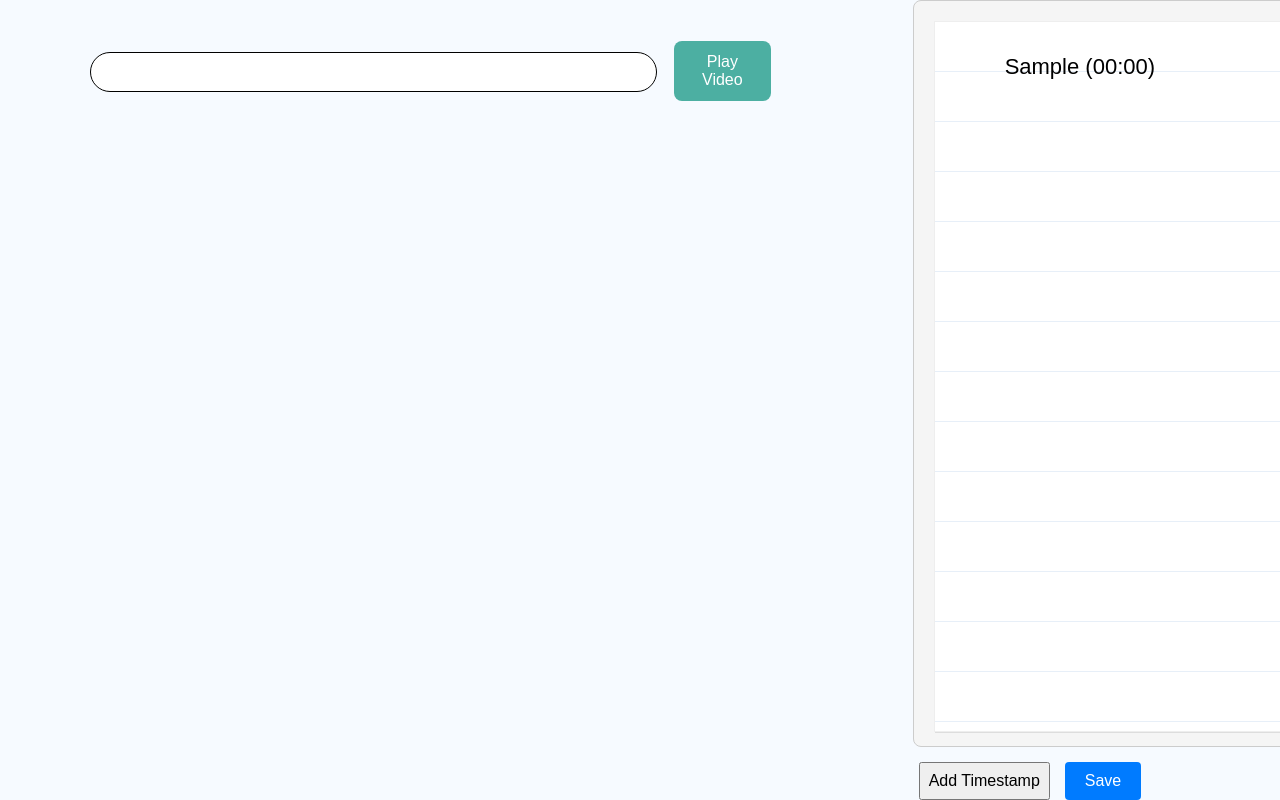
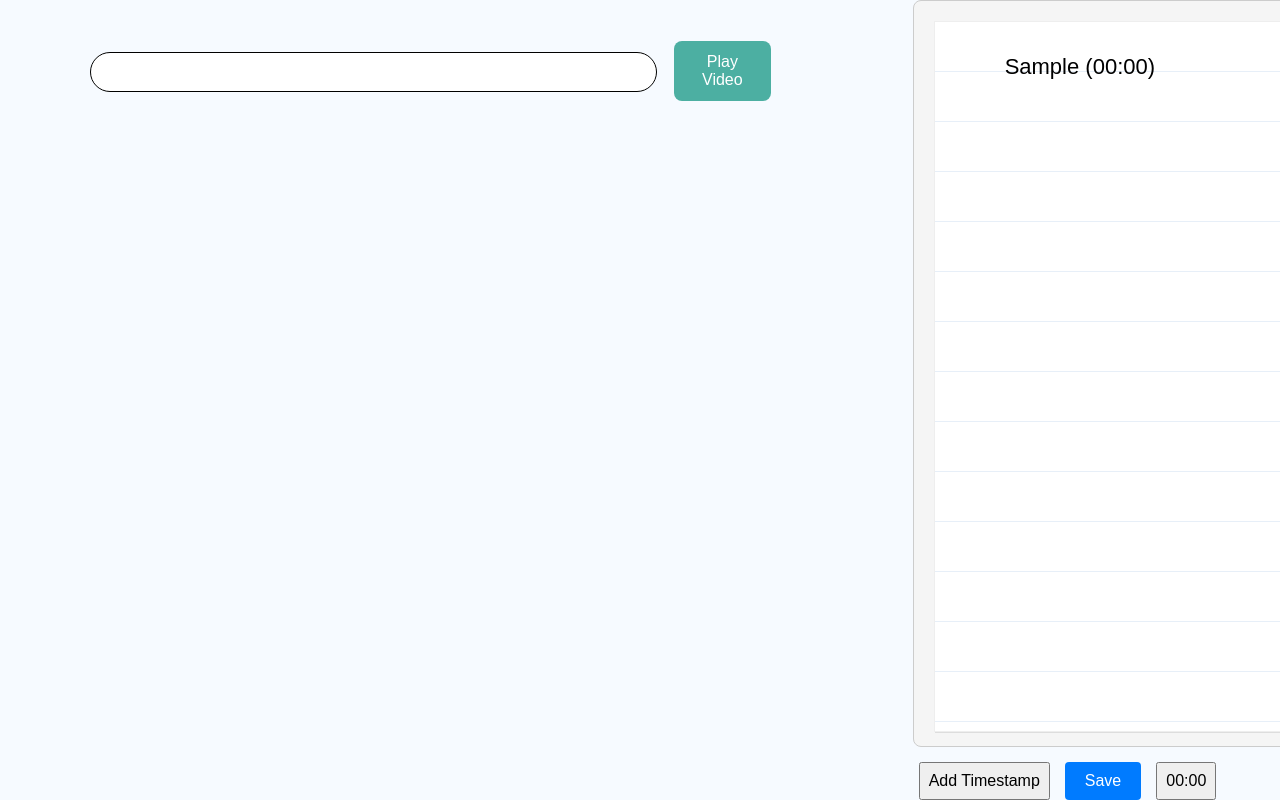
Before and after one commit to RobAMcDougall/revision-react-app, a React (Vite) app: page /VideoTaking in a window 1280 px wide. Both pictures are taken after typing "Sample" into the empty fields and a click on the button "Add Timestamp". Shown: the part 60-860 px from the top of the page. Built offline with nearby package versions, Linux system fonts and the light colour scheme.

Commit message:
add timestamp buttons

```diff
--- a/src/components/Notes/index.jsx
+++ b/src/components/Notes/index.jsx
@@ -1,41 +1,63 @@
 import { useState, useRef } from "react";
 import "./Note.css";
 
-const Notes = ({ currentTimestamp, setCurrentTimestamp }) => {
+const Notes = ({ currentTimestamp, setCurrentTimestamp, playerRef }) => {
   const [note, setNote] = useState("");
   const textareaRef = useRef(null);
+
+  const handleSkipToTimestamp = (timestamp) => {
+    setCurrentTimestamp(timestamp);
+    const player = playerRef.current;
+    if (player && player.seekTo) {
+      player.seekTo(timestamp, true);
+    }
+  };
 
   const handleChange = (event) => {
     setNote(event.target.value);
   };
 
   const formatTimestamp = (timestamp) => {
-    // Convert seconds to minutes and seconds
     const minutes = Math.floor(timestamp / 60);
     const seconds = Math.floor(timestamp % 60);
-
-    // Format the minutes and seconds with leading zeros
     const formattedMinutes = String(minutes).padStart(2, "0");
     const formattedSeconds = String(seconds).padStart(2, "0");
-
     return `(${formattedMinutes}:${formattedSeconds})`;
   };
 
-
-
   const handleSave = () => {
-    // Get the current value of the textarea
     const currentValue = textareaRef.current.value;
-
-    // Update the textarea content and state
     setNote(currentValue);
     textareaRef.current.value = currentValue;
   };
 
   const handleAddTimestamp = () => {
-    // Add the formatted currentTimestamp to the last word
     const formattedTimestamp = formatTimestamp(currentTimestamp);
     setNote((prevNote) => `${prevNote} ${formattedTimestamp}`);
+  };
+
+  const extractTimestamps = () => {
+    const timestampRegex = /\((\d{2}):(\d{2})\)/g;
+    const matches = note.match(timestampRegex);
+    return matches ? matches.map((match) => match.slice(1, -1)) : [];
+  };
+
+  const renderTimestampButtons = () => {
+    const timestamps = extractTimestamps();
+    return timestamps.map((timestamp, index) => (
+      <button
+        key={index}
+        onClick={() => handleSkipToTimestamp(timestampToSeconds(timestamp))}
+        className="timestamp-button"
+      >
+        {timestamp}
+      </button>
+    ));
+  };
+
+  const timestampToSeconds = (timestamp) => {
+    const [minutes, seconds] = timestamp.split(":");
+    return parseInt(minutes, 10) * 60 + parseInt(seconds, 10);
   };
 
   return (
@@ -56,6 +78,7 @@ const Notes = ({ currentTimestamp, setCurrentTimestamp }) => {
         <button className="save-button" onClick={handleSave}>
           Save
         </button>
+        {renderTimestampButtons()}
       </div>
     </div>
   );
--- a/src/components/embedingvideo/index.jsx
+++ b/src/components/embedingvideo/index.jsx
@@ -6,10 +6,10 @@ const VideoPlayer = ({
   currentTimestamp,
   setCurrentTimestamp,
   videoUrl,
-  setVideoUrl,
+  setVideoUrl, playerRef
+
 }) => {
   const [videoId, setVideoId] = useState(null);
-  const playerRef = useRef(null);
 
   const handleInputChange = (event) => {
     setVideoUrl(event.target.value);
@@ -67,8 +67,8 @@ const VideoPlayer = ({
           <YouTube
             videoId={videoId}
             opts={opts}
+            onReady={(event) => (playerRef.current = event.target)}
             onStateChange={handlePlay}
-            ref={(youtubePlayer) => (playerRef.current = youtubePlayer)}
           />
         </>
       )}
--- a/src/components/embedingvideo/video.css
+++ b/src/components/embedingvideo/video.css
@@ -51,3 +51,11 @@
     background-color: #45a049;
 
 }
+
+.skip-button {
+    margin-top: 10px; /* Adjust the margin as needed */
+    padding: 10px;
+    background-color: #3498db; /* Change the background color as needed */
+    color: #fff; /* Change the text color as needed */
+    cursor: pointer;
+  }
--- a/src/layout/videonotes/index.jsx
+++ b/src/layout/videonotes/index.jsx
@@ -1,17 +1,19 @@
 import Notes from "../../components/Notes";
 import VideoPlayer from "../../components/embedingvideo";
 import "./section1.css";
-import { useState } from "react";
+import { useState, useRef } from "react";
 
 function VideoS1() {
   const [currentTimestamp, setCurrentTimestamp] = useState(0);
   const [videoUrl, setVideoUrl] = useState("");
+  const playerRef = useRef(null);
+
 
   return (
     <>
       <div className="section1">
-        <VideoPlayer currentTimestamp={currentTimestamp} setCurrentTimestamp={setCurrentTimestamp} videoUrl={videoUrl} setVideoUrl={setVideoUrl} />
-        <Notes currentTimestamp={currentTimestamp} setCurrentTimestamp={setCurrentTimestamp} videoUrl={videoUrl} setVideoUrl={setVideoUrl} />
+        <VideoPlayer currentTimestamp={currentTimestamp} setCurrentTimestamp={setCurrentTimestamp} videoUrl={videoUrl} setVideoUrl={setVideoUrl} playerRef={playerRef} />
+        <Notes currentTimestamp={currentTimestamp} setCurrentTimestamp={setCurrentTimestamp} videoUrl={videoUrl} setVideoUrl={setVideoUrl} playerRef={playerRef}/>
       </div>
     </>
   );
```
